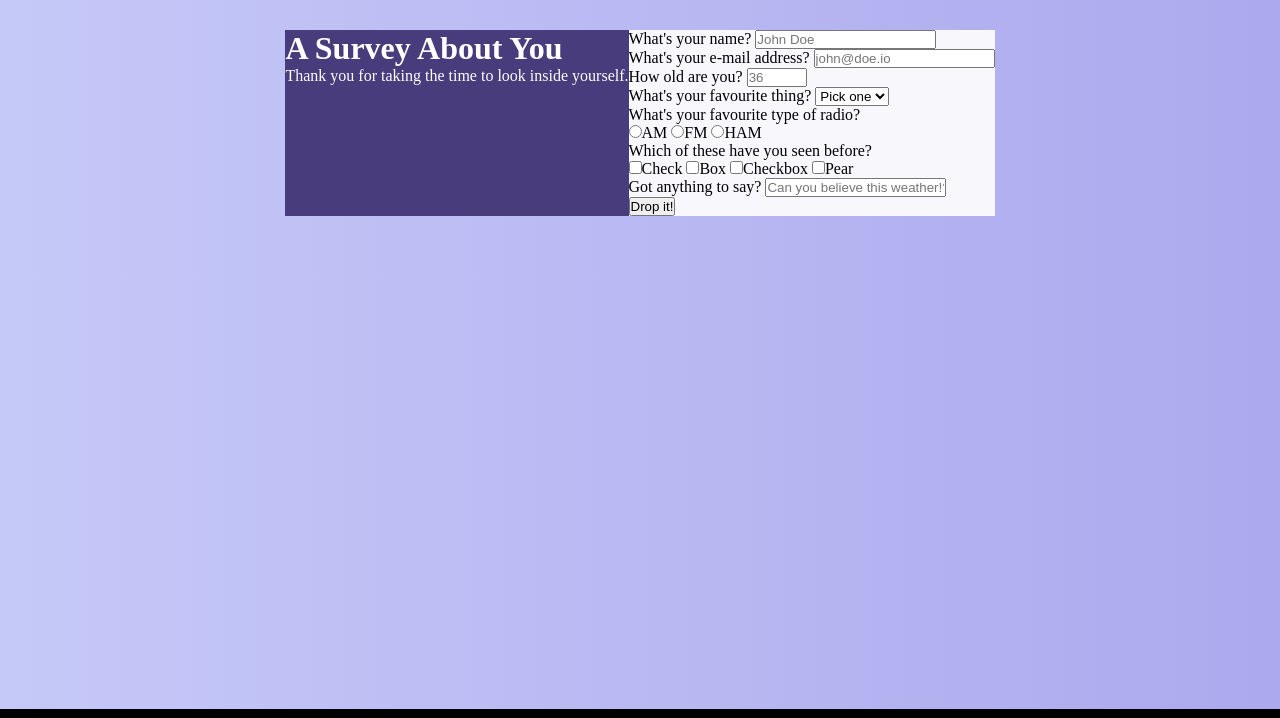
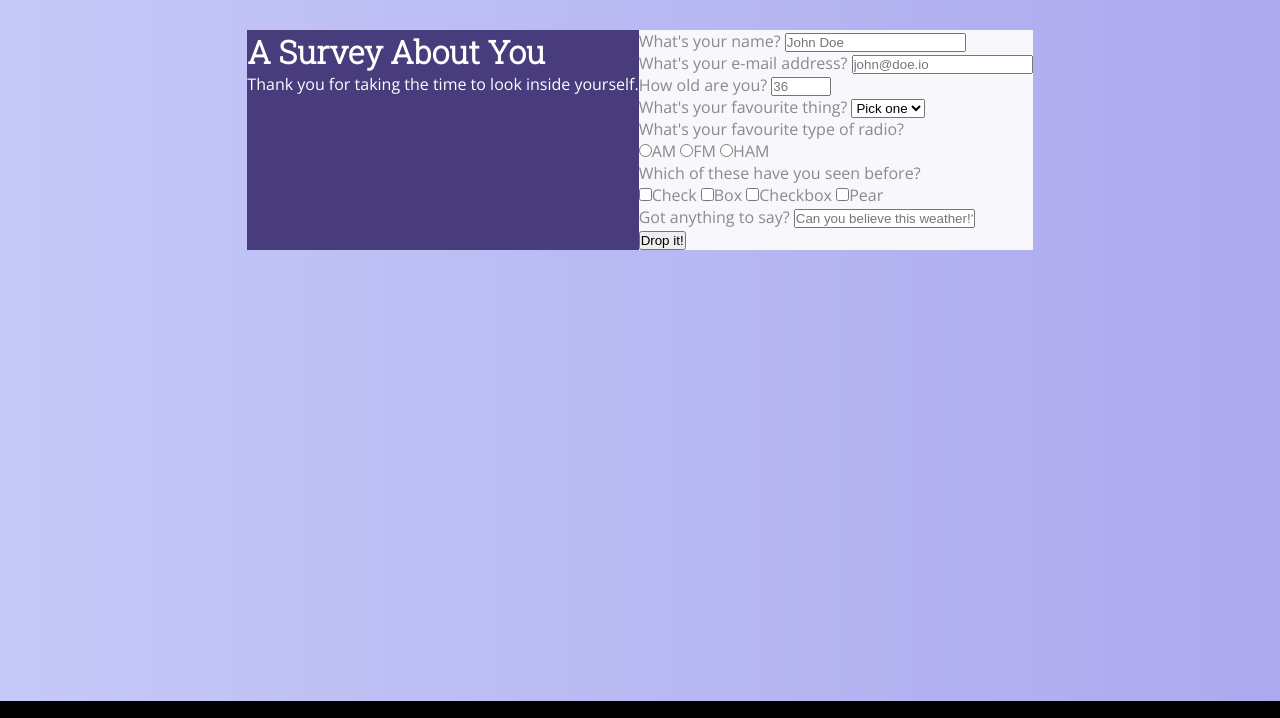
Before and after one commit to idontcantwont/freeCodeCamp, a plain HTML site: page survey-form/index.html in a window 1280 px wide. Shown: the top 718 px of the page. Drawn offline with nearby package versions, Linux system fonts and the light colour scheme.

Commit message:
did a bit more global styling

```diff
--- a/survey-form/style.css
+++ b/survey-form/style.css
@@ -1,5 +1,6 @@
 /* IMPORT ASSETS */
-
+@import url('https://fonts.googleapis.com/css2?family=Roboto+Slab:wght@300&display=swap');
+@import url('https://fonts.googleapis.com/css2?family=Open+Sans:ital,wght@0,300;0,400;1,300;1,400&display=swap');
 
 /* GLOBAL VARIABLES */
 
@@ -28,6 +29,7 @@
 body {
     background-color: var(--body-background);
     background-image: var(--body-gradient);
+    font-family: 'Open Sans', sans-serif;
     display: flex;
     align-items: top;
     justify-content: center;
@@ -43,10 +45,15 @@ header {
     color: #fff;
 }
 
+#title {
+    font-family: 'Roboto Slab', serif;
+}
+
 /* MAIN SECTION */
 
 main {
     background-color: var(--main-background);
+    color: var(--form-text);
 }
 
 /* FOOTER SECTION */
```
